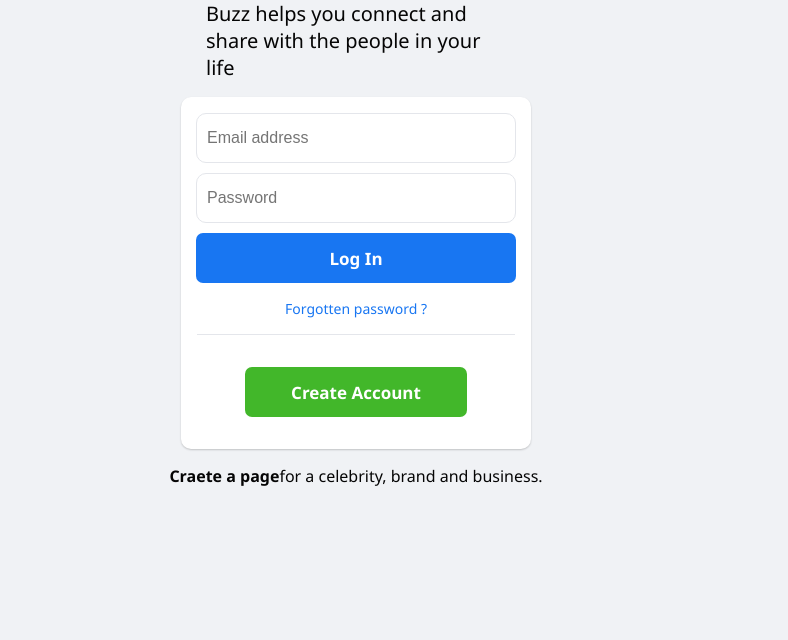
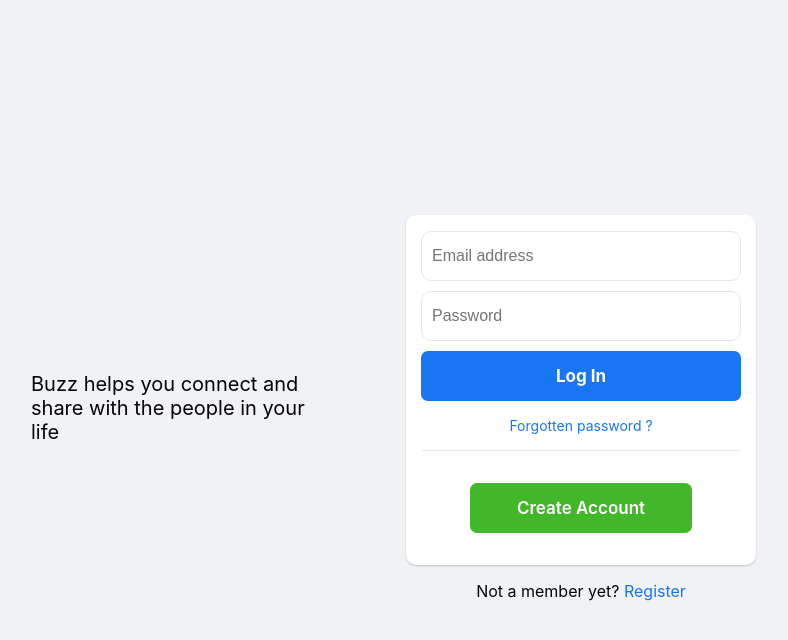
Before and after one commit to venkateshprasad598/BuzzBook, a React (Create React App) app in the folder frontend/: page /login in a window 1280 px wide. Shown: the top 640 px of the page, without its empty margins (284-1072 px from the left). Built offline with nearby package versions, Linux system fonts and the light colour scheme.

Commit message:
Input form component created

```diff
--- a/frontend/src/components/inputs/loginInput/style.css
+++ b/frontend/src/components/inputs/loginInput/style.css
@@ -18,13 +18,16 @@
   padding-left: 10px;
   color: var(--color-primary);
 }
-
+.input_wrap input:focus {
+  border: 1px solid var(--blue-color);
+}
 .input_error_border {
   border: 1px solid red !important;
 }
 
 .input_error_text {
   color: red;
-  font-size: 14px;
+  font-size: 13px;
   font-weight: 500;
+  margin-top: 2px;
 }
--- a/frontend/src/index.css
+++ b/frontend/src/index.css
@@ -4,7 +4,8 @@
   box-sizing: border-box;
 }
 body {
-  font-family: "Segoe UI", Helvetica, Arial, sans-serif;
+  font-family: -apple-system, BlinkMacSystemFont, "Segoe UI", Roboto, Oxygen,
+    Ubuntu, Cantarell, "Open Sans", "Helvetica Neue", sans-serif;
 }
 html {
   overflow-y: scroll;
--- a/frontend/src/pages/login/index.js
+++ b/frontend/src/pages/login/index.js
@@ -35,7 +35,6 @@
       <div className="login_wrapper">
         <div className="login_wrap">
           <div className="login_1">
-            {/* <img src={require("../../")} /> */}
             <span>
               Buzz helps you connect and share with the people in your life
             </span>
@@ -79,8 +78,8 @@
               <button className="blue_btn open_signup">Create Account</button>
             </div>
             <Link to="/">
-              <b>Craete a page</b>
-              for a celebrity, brand and business.
+              <span>Not a member yet?</span> {""}{" "}
+              <span className="redirect_to_register_btn">Register</span>
             </Link>
           </div>
         </div>
--- a/frontend/src/pages/login/style.css
+++ b/frontend/src/pages/login/style.css
@@ -9,6 +9,7 @@
 .login_1 {
   width: 300px;
   margin: 0 auto;
+  padding-top: 1rem;
 }
 .login_1 span {
   font-size: 20px;
@@ -37,3 +38,19 @@
   font-size: 17px;
   font-weight: 700;
 }
+
+.redirect_to_register_btn {
+  color: var(--blue-color);
+}
+/* MEDIA QUERIES */
+
+@media (min-width: 850px) {
+  .login_wrap {
+    display: flex;
+    align-items: center;
+    justify-content: center;
+    width: 800px;
+    margin: 0 auto;
+  }
+}
+/* MEDIA QUERIES */
```
Also changed, not shown: frontend/src/components/login/loginForm.js (added, +7 -0 lines).
